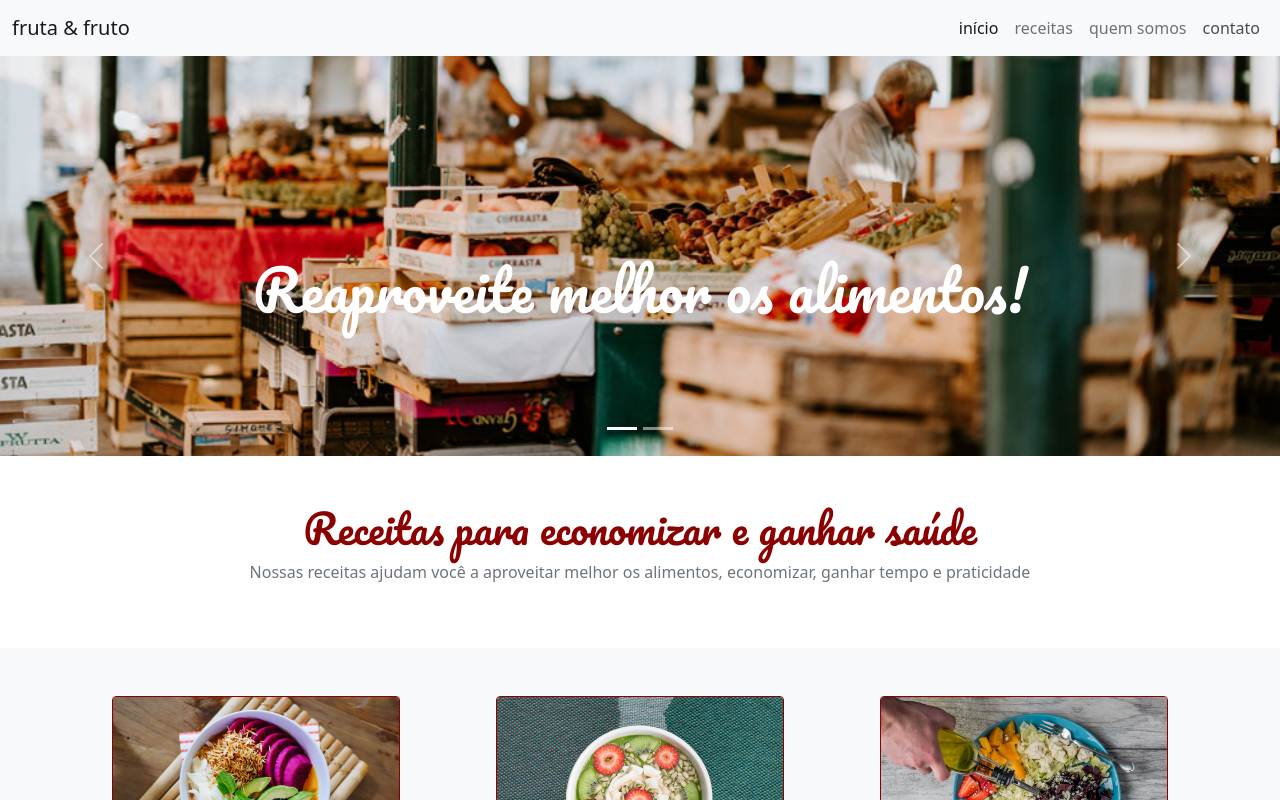
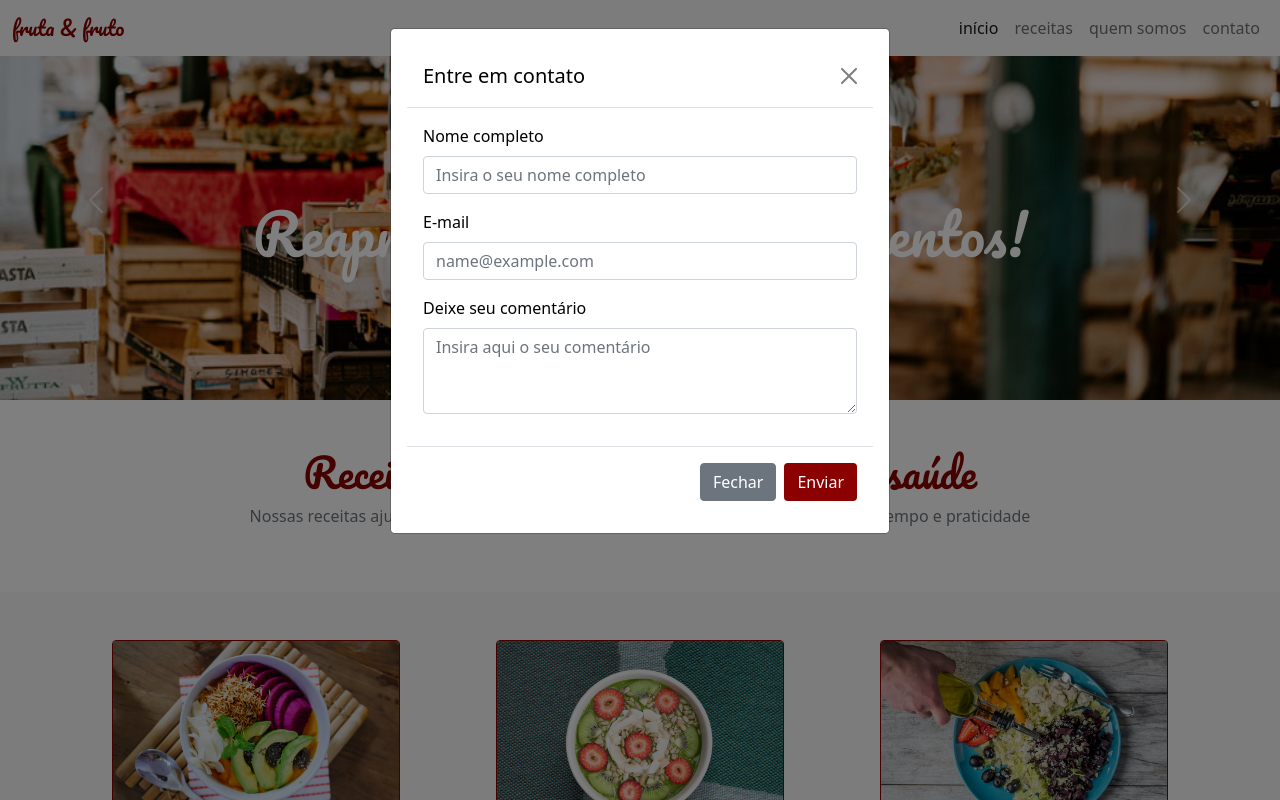
Before and after one commit to larasimmer/landingpage-receitas, a plain HTML site: page index.html in a window 1280 px wide. Both pictures are taken after a click on the link "contato". Shown: the top 800 px of the page. Drawn offline with nearby package versions, Linux system fonts and the light colour scheme.

Commit message:
Adicionando modal de contato e ajustes na navbar

```diff
--- a/index.html
+++ b/index.html
@@ -12,9 +12,9 @@
 
 <body>
   <header>
-    <nav class="navbar navbar-expand-lg navbar-light bg-light">
+    <nav class="navbar navbar-expand-lg navbar-light bg-light fixed-top">
       <div class="container-fluid">
-          <a class="navbar-brand" href="#">fruta & fruto</a>
+          <a class="navbar-brand fonte-titulo cor-especial" href="#">fruta & fruto</a>
           <button class="navbar-toggler" type="button" data-bs-toggle="collapse" data-bs-target="#navbarNav" aria-controls="navbarNav" aria-expanded="false" aria-label="Toggle navigation">
             <span class="navbar-toggler-icon"></span>
           </button>
@@ -23,7 +23,7 @@
               <li class="nav-item"><a class="nav-link active" aria-current="page" href="#">início</a></li>
               <li class="nav-item"><a class="nav-link" href="#">receitas</a></li>
               <li class="nav-item"><a class="nav-link" href="#">quem somos</a></li>
-              <li class="nav-item"><a class="nav-link" href="#">contato</a></li>
+              <li class="nav-item"><a class="nav-link" data-bs-toggle="modal" data-bs-target="#modal-contato" href="#">contato</a></li>
             </ul>
           </div>
       </div>
@@ -124,6 +124,36 @@
     </section>
   </main>
 
+  <!-- Modal -->
+  <div class="modal fade" id="modal-contato" tabindex="-1" aria-labelledby="exampleModalLabel" aria-hidden="true">
+    <div class="modal-dialog">
+      <dialog class="modal-content">
+        <header class="modal-header">
+          <h5 class="modal-title" id="exampleModalLabel">Entre em contato</h5>
+          <button type="button" class="btn-close" data-bs-dismiss="modal" aria-label="Close"></button>
+        </header>
+        <main class="modal-body">
+         <div class="mb-3">
+            <label for="formGroupExampleInput" class="form-label">Nome completo</label>
+            <input type="text" class="form-control" id="formGroupExampleInput" placeholder="Insira o seu nome completo">
+         </div>
+          <div class="mb-3">
+            <label for="exampleFormControlInput1" class="form-label">E-mail</label>
+            <input type="email" class="form-control" id="exampleFormControlInput1" placeholder="name@example.com">
+          </div>
+          <div class="mb-3">
+            <label for="exampleFormControlTextarea1" class="form-label">Deixe seu comentário</label>
+            <textarea class="form-control" id="exampleFormControlTextarea1" placeholder="Insira aqui o seu comentário" rows="3"></textarea>
+          </div>
+        </main>
+        <footer class="modal-footer">
+          <button type="button" class="btn btn-secondary" data-bs-dismiss="modal">Fechar</button>
+          <button type="button" class="btn botao-cor-especial">Enviar</button>
+        </footer>
+      </dialog>
+    </div>
+  </div>
+
   <p>contato:<a href="mailto:email@frutafruto.com.br">email@frutafruto.com.br</a></p>
 
   <script src="https://cdn.jsdelivr.net/npm/bootstrap@5.1.3/dist/js/bootstrap.bundle.min.js" integrity="sha384-ka7Sk0Gln4gmtz2MlQnikT1wXgYsOg+OMhuP+IlRH9sENBO0LRn5q+8nbTov4+1p" crossorigin="anonymous"></script>
--- a/style.css
+++ b/style.css
@@ -14,7 +14,7 @@
 }
 
 .cor-especial {
-	color: darkred;
+	color: darkred !important;
 }
 
 .card {
```
